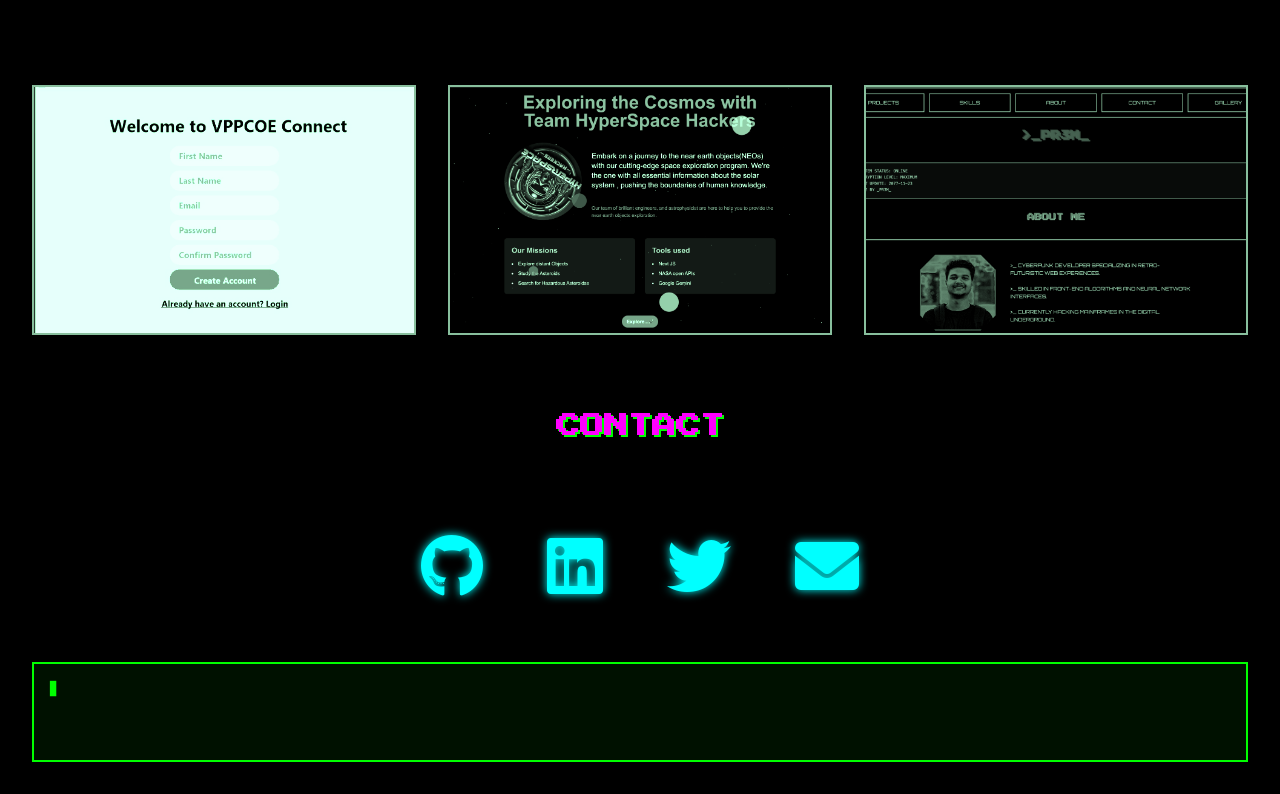
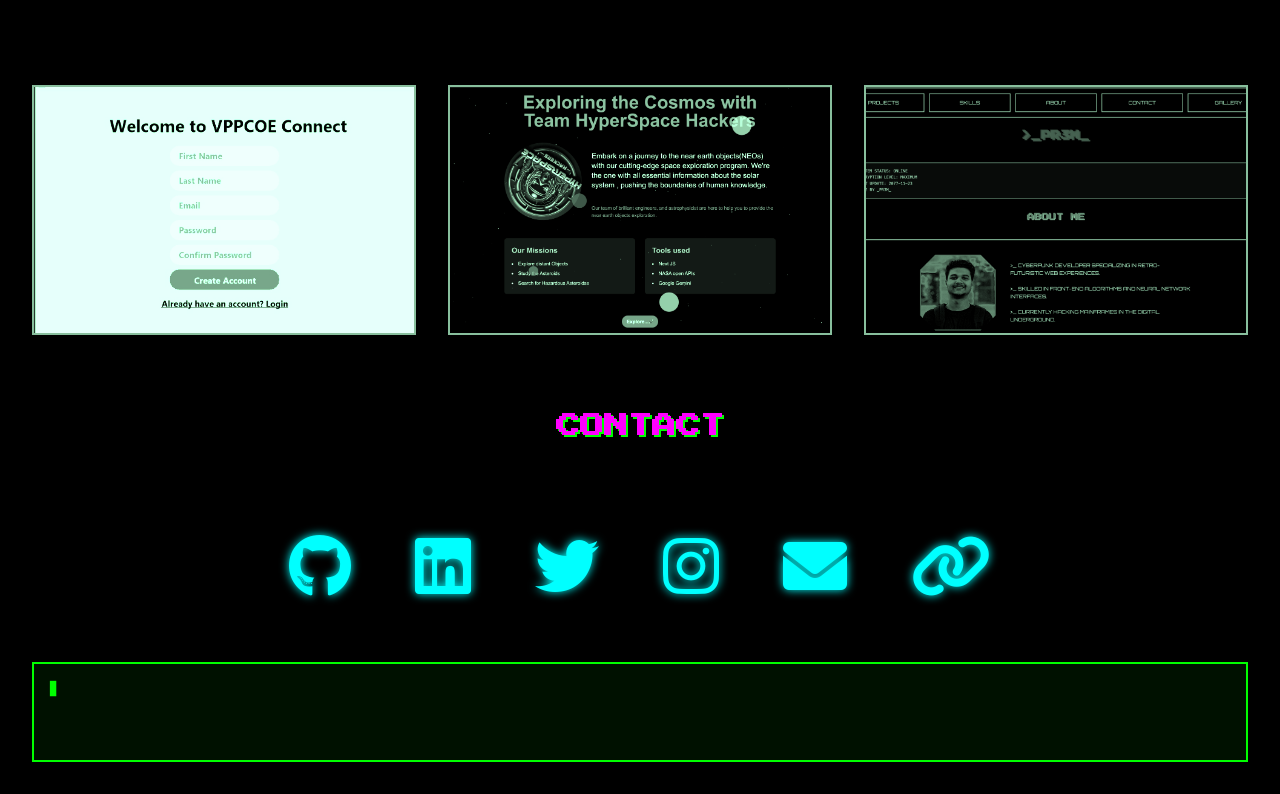
Before and after one commit to pr3m-kamble/pr3m-kamble, a plain HTML site: page index.html in a window 1280 px wide. Shown: the part 1771-2565 px from the top of the page. Drawn offline with Linux system fonts and the light colour scheme.

Commit message:
Update index.html

```diff
--- a/index.html
+++ b/index.html
@@ -111,15 +111,29 @@
         </div>
     </section>
 
-    <section id="contact">
-        <h2 class="section-title">CONTACT</h2>
-        <div class="contact-grid">
-            <a href="#"><i class="fab fa-github contact-icon"></i></a>
-            <a href="#"><i class="fab fa-linkedin contact-icon"></i></a>
-            <a href="#"><i class="fab fa-twitter contact-icon"></i></a>
-            <a href="#"><i class="fas fa-envelope contact-icon"></i></a>
-        </div>
-    </section>
+   <section id="contact">
+    <h2 class="section-title">CONTACT</h2>
+    <div class="contact-grid">
+        <a href="https://github.com/pr3m-kamble" target="_blank" rel="noopener noreferrer">
+            <i class="fab fa-github contact-icon"></i>
+        </a>
+        <a href="https://www.linkedin.com/in/prem-kamble/" target="_blank" rel="noopener noreferrer">
+            <i class="fab fa-linkedin contact-icon"></i>
+        </a>
+        <a href="https://x.com/pr3mstwt" target="_blank" rel="noopener noreferrer">
+            <i class="fab fa-twitter contact-icon"></i>
+        </a>
+        <a href="https://instagram.com/pr3mstwt" target="_blank" rel="noopener noreferrer">
+            <i class="fab fa-instagram contact-icon"></i>
+        </a>
+        <a href="mailto:premkamble099@gmail.com">
+            <i class="fas fa-envelope contact-icon"></i>
+        </a>
+        <a href="https://link.bio/pr3m" target="_blank" rel="noopener noreferrer">
+            <i class="fas fa-link contact-icon"></i>
+        </a>
+    </div>
+</section>
 
     <div class="terminal" id="terminal"></div>
     <script src="js/scripts.js"></script>
```
